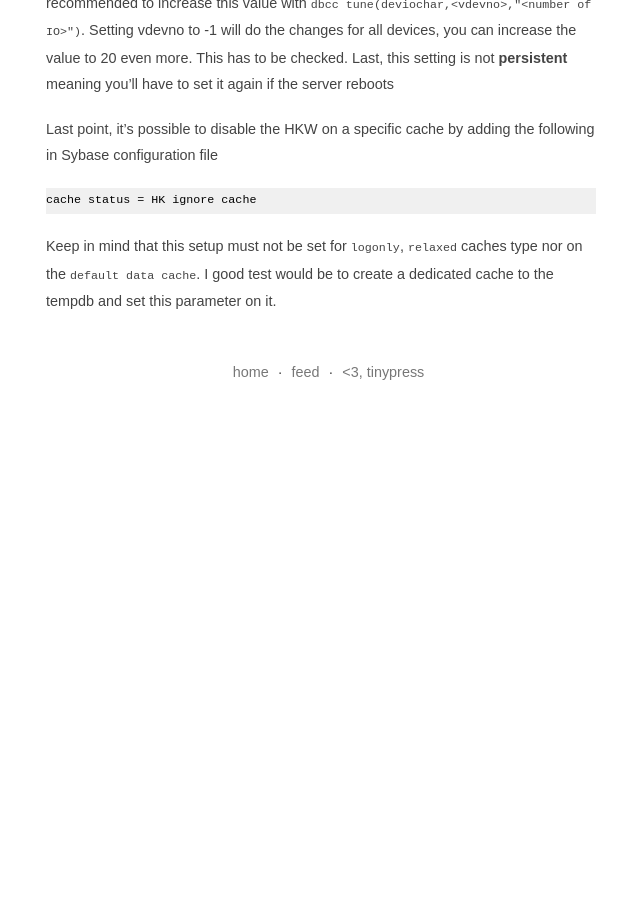
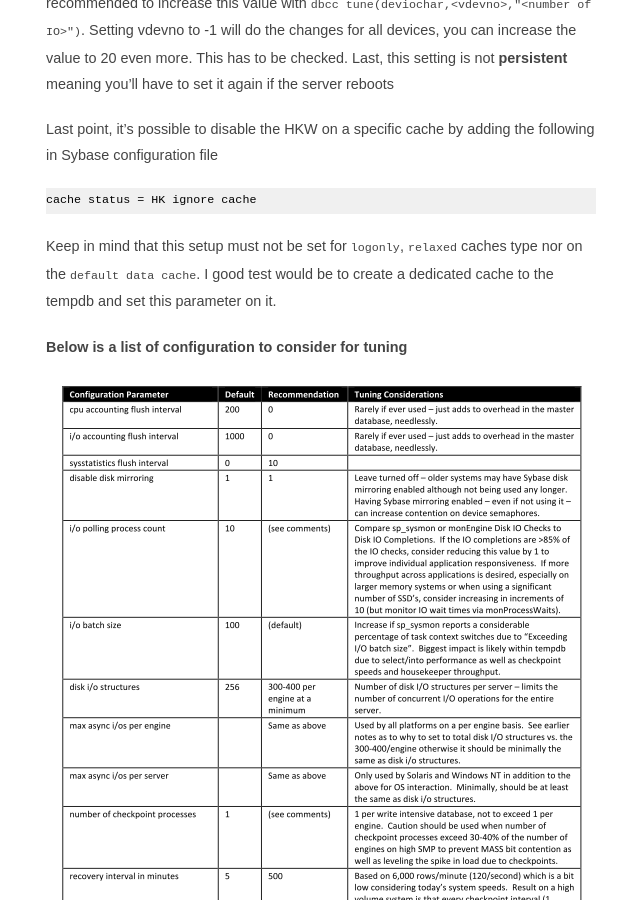
Before and after one commit to fipnova51/fipnova51.github.io, a Jekyll site: the page built from _posts/2016-05-24-how-to-tune-the-housekeeper-process.markdown, in a window 1280 px wide and 900 px high, scrolled down 1018 px. Shown: the whole window, without its empty margins (319-959 px from the left). Built offline with Jekyll 4.4.1, drawn with Linux system fonts in a browser that asks for light colours; before the commit the page ends 1423 px from its top, so only the background shows below that.

Commit message:
Post update: How to tune the housekeeper wash process

```diff
--- a/_posts/2016-05-24-how-to-tune-the-housekeeper-process.markdown
+++ b/_posts/2016-05-24-how-to-tune-the-housekeeper-process.markdown
@@ -40,3 +40,7 @@
 ~~~
 Keep in mind that this setup must not be set for `logonly`, `relaxed` caches type nor on the `default data cache`.
 I good test would be to create a dedicated cache to the tempdb and set this parameter on it.
+
+**Below is a list of configuration to consider for tuning**
+
+![checkpoint and housekeeper]({{ site.url }}/assets/pictures/checkpoint_housekeeper_tuning_starting_point.png)
```
